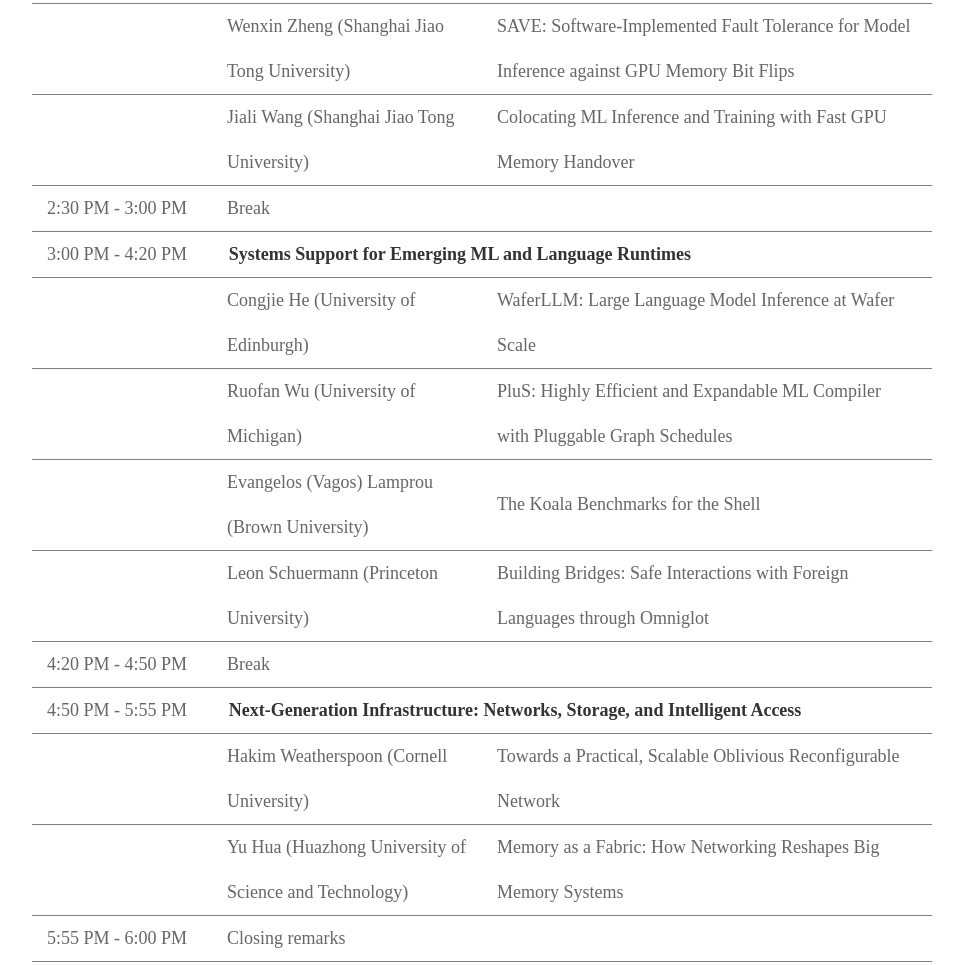
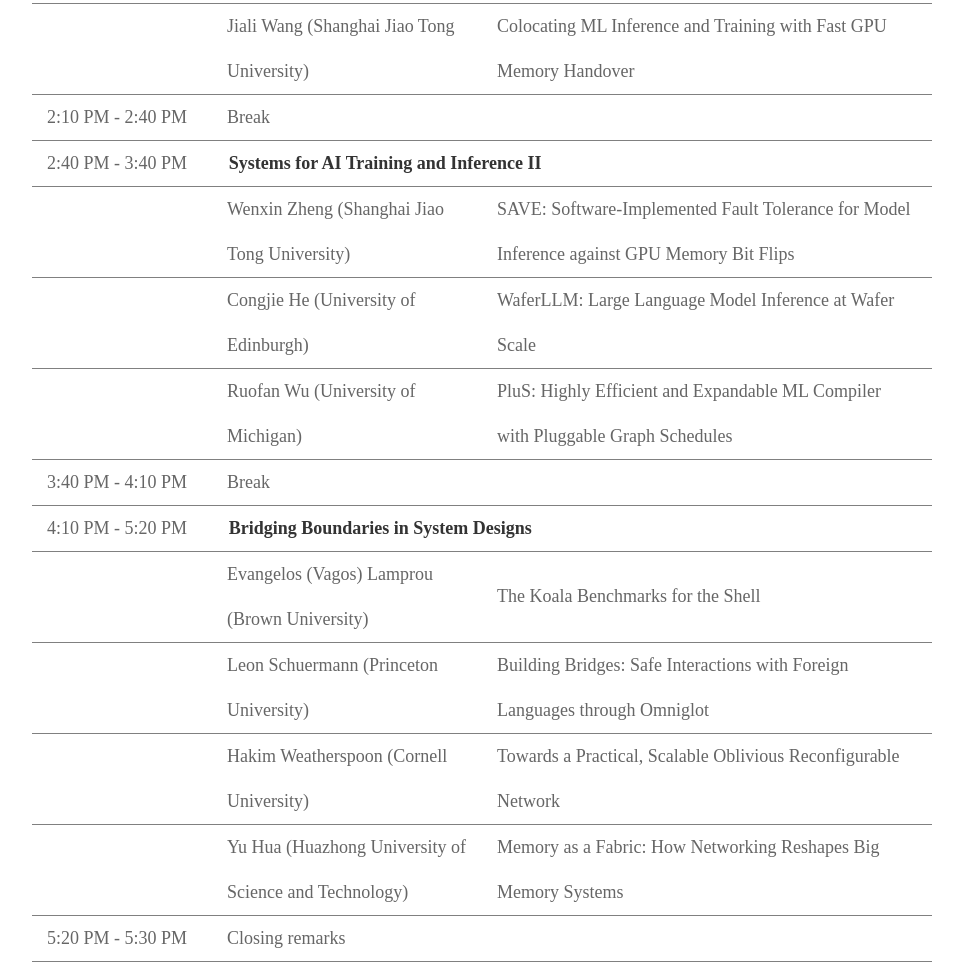
Before and after one commit to Khoury-srg/pre-osdi-atc-2025, a plain HTML site: page docs/index.html in a window 1280 px wide. Shown: the part 1228-2193 px from the top of the page, without its empty margins (158-1121 px from the left). Drawn offline with Linux system fonts and the light colour scheme.

Commit message:
updated schedule

```diff
--- a/docs/index.html
+++ b/docs/index.html
@@ -75,7 +75,7 @@ table colgroup col:nth-child(3) {
 								<tr><td>1:00 PM - 1:10 PM</td><td>Opening remarks</td><td></td></tr>
 							</tbody>
 							<tbody>
-								<tr><td>1:10 PM - 2:30 PM</td><td colspan="2"><strong>AI Training and Inference</strong></td></tr>
+								<tr><td>1:10 PM - 2:10 PM</td><td colspan="2"><strong>Systems for AI Training and Inference I </strong></td></tr>
 							</tbody>
 							<tbody>
 								<tr><td></td><td>Yuxuan Jiang (University of Michigan)</td><td>Training with Confidence: Catching Silent Errors in Deep Learning Training with Automated Proactive Checks</td></tr>
@@ -84,22 +84,29 @@ table colgroup col:nth-child(3) {
 								<tr><td></td><td>Jinkun Lin (New York University)</td><td>Understanding Stragglers in Large Model Training Using What-if Analysis</td></tr>
 							</tbody>
 							<tbody>
-								<tr><td></td><td>Wenxin Zheng (Shanghai Jiao Tong University)</td><td>SAVE: Software-Implemented Fault Tolerance for Model Inference against GPU Memory Bit Flips</td></tr>
-							</tbody>
-							<tbody>
 								<tr><td></td><td>Jiali Wang (Shanghai Jiao Tong University)</td><td>Colocating ML Inference and Training with Fast GPU Memory Handover</td></tr>
 							</tbody>
 							<tbody>
-								<tr><td>2:30 PM - 3:00 PM</td><td>Break</td><td></td></tr>
+								<tr><td>2:10 PM - 2:40 PM</td><td>Break</td><td></td></tr>
 							</tbody>
 							<tbody>
-								<tr><td>3:00 PM - 4:20 PM</td><td colspan="2"><strong>Systems Support for Emerging ML and Language Runtimes</strong></td></tr>
+								<tr><td>2:40 PM - 3:40 PM</td><td colspan="2"><strong>Systems for AI Training and Inference II </strong></td></tr>
+							</tbody>
+							<tbody>
+								<tr><td></td><td>Wenxin Zheng (Shanghai Jiao Tong University)</td><td>SAVE: Software-Implemented Fault Tolerance for Model Inference against GPU Memory Bit Flips</td></tr>
 							</tbody>
 							<tbody>
 								<tr><td></td><td>Congjie He (University of Edinburgh)</td><td>WaferLLM: Large Language Model Inference at Wafer Scale</td></tr>
 							</tbody>
 							<tbody>
 								<tr><td></td><td>Ruofan Wu (University of Michigan)</td><td>PluS: Highly Efficient and Expandable ML Compiler with Pluggable Graph Schedules</td></tr>
+							</tbody>
+
+							<tbody>
+								<tr><td>3:40 PM - 4:10 PM</td><td>Break</td><td></td></tr>
+							</tbody>
+							<tbody>
+								<tr><td>4:10 PM - 5:20 PM</td><td colspan="2"><strong>Bridging Boundaries in System Designs</strong></td></tr>
 							</tbody>
 							<tbody>
 								<tr><td></td><td>Evangelos (Vagos) Lamprou (Brown University)</td><td>The Koala Benchmarks for the Shell</td></tr>
@@ -108,27 +115,13 @@ table colgroup col:nth-child(3) {
 								<tr><td></td><td>Leon Schuermann (Princeton University)</td><td>Building Bridges: Safe Interactions with Foreign Languages through Omniglot</td></tr>
 							</tbody>
 							<tbody>
-								<tr><td>4:20 PM - 4:50 PM</td><td>Break</td><td></td></tr>
-							</tbody>
-							<tbody>
-								<tr><td>4:50 PM - 5:55 PM</td><td colspan="2"><strong>Next-Generation Infrastructure: Networks, Storage, and Intelligent Access</strong></td></tr>
-							</tbody>
-							<tbody>
 								<tr><td></td><td>Hakim Weatherspoon (Cornell University)</td><td>Towards a Practical, Scalable Oblivious Reconfigurable Network</td></tr>
 							</tbody>
-                            <!---
-							<tbody>
-								<tr><td></td><td>Jianan Lu (Princeton University)</td><td>TBD</td></tr>
-							</tbody>
-							<tbody>
-								<tr><td></td><td>Mohanna Shahrad (Princeton University)</td><td>Dynamic Storage Path Optimization in Cloud-Native Systems</td></tr>
-							</tbody>
-                            --->
 							<tbody>
 								<tr><td></td><td>Yu Hua (Huazhong University of Science and Technology)</td><td>Memory as a Fabric: How Networking Reshapes Big Memory Systems</td></tr>
 							</tbody>
 							<tbody>
-								<tr><td>5:55 PM - 6:00 PM</td><td>Closing remarks</td><td></td></tr>
+								<tr><td>5:20 PM - 5:30 PM</td><td>Closing remarks</td><td></td></tr>
 							</tbody>
 						</table>
 					</div>
```
